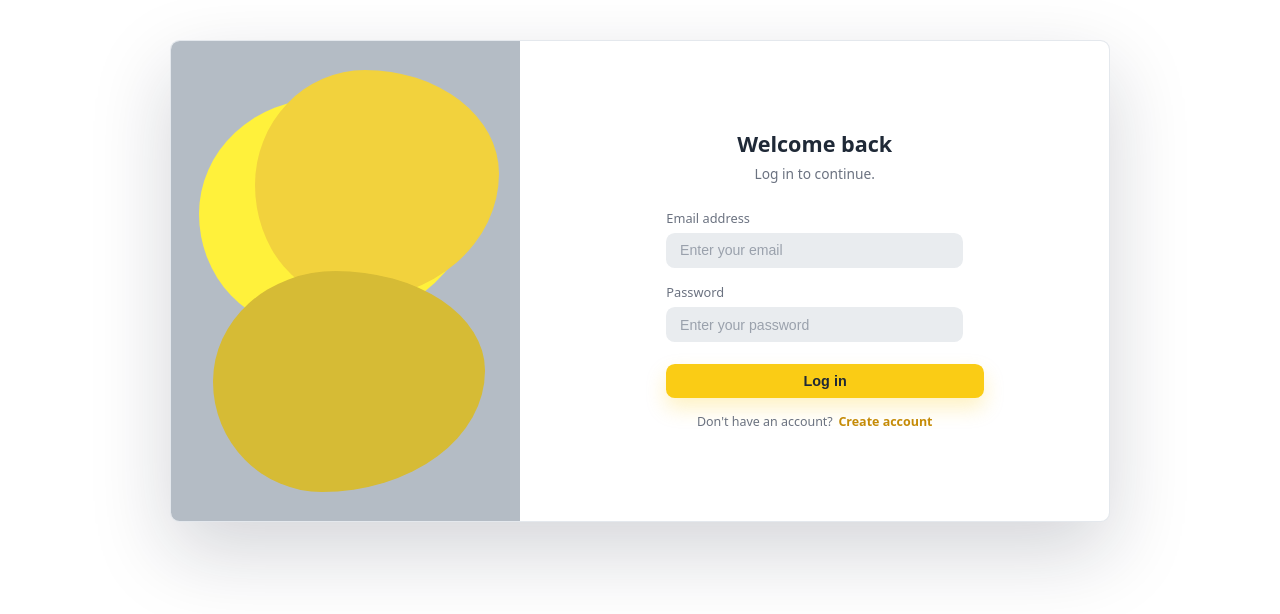
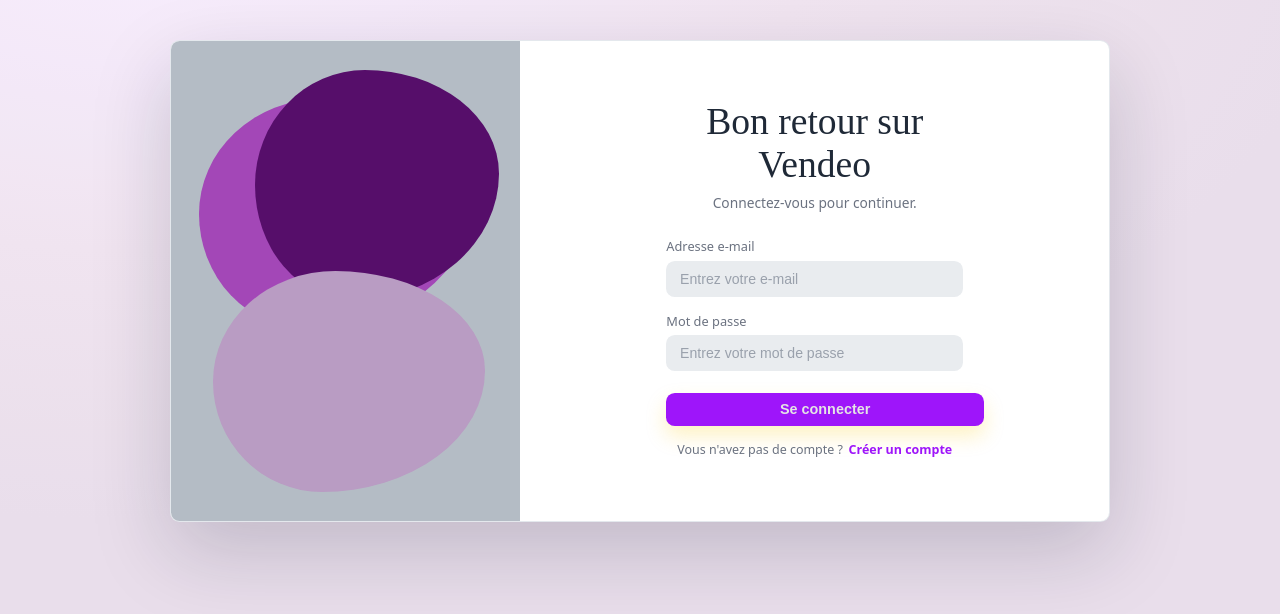
Before and after one commit to rAnjeel/m1p13mean-Angelo-Anjatia-frontend, an Angular app in the folder vendo/: page /login in a window 1280 px wide. Shown: the top 614 px of the page. Built offline with nearby package versions, Linux system fonts and the light colour scheme.

Commit message:
Fix UI
- Translate French the UI
- Upscale design UI/UX

```diff
--- a/vendo/src/app/auth/login/login.component.css
+++ b/vendo/src/app/auth/login/login.component.css
@@ -1,7 +1,7 @@
 :host {
   display: block;
   min-height: 100vh;
-  background: #ffffff;
+  background: #9e15fa12;
   padding: 2.5rem 1.5rem;
   box-sizing: border-box;
   font-family: "Poppins", system-ui, -apple-system, BlinkMacSystemFont, "Segoe UI", sans-serif;
@@ -45,7 +45,7 @@
   height: 48%;
   top: 12%;
   left: 8%;
-  background: #fff13b;
+  background: #a347b7;
 }
 
 .blob-two {
@@ -53,7 +53,7 @@
   height: 48%;
   top: 6%;
   right: 6%;
-  background: #f2d23d;
+  background: #560e6a;
 }
 
 .blob-three {
@@ -61,7 +61,7 @@
   height: 46%;
   bottom: 6%;
   left: 12%;
-  background: #d6bb35;
+  background: #b99cc3;
 }
 
 .auth-form {
@@ -79,10 +79,11 @@
 }
 
 .auth-card-header h1 {
-  font-size: 1.35rem;
+  font-size: 2.35rem;
   margin: 0 0 0.4rem;
-  font-weight: 600;
+  font-weight: 200;
   color: #1f2937;
+  font-family: "Playfair Display", serif;
 }
 
 .auth-card-header p {
@@ -136,7 +137,7 @@
 
 input:focus,
 select:focus {
-  border-color: #facc15;
+  border-color: #770497;
   box-shadow: 0 0 0 2px rgba(250, 204, 21, 0.35);
   background: #f1f3f5;
 }
@@ -160,8 +161,8 @@
   font-size: 0.9rem;
   font-weight: 600;
   cursor: pointer;
-  color: #1f2937;
-  background: #facc15;
+  color: #e4e4e4;
+  background: #9e15fa;
   box-shadow: 0 10px 20px rgba(250, 204, 21, 0.25);
   display: inline-flex;
   align-items: center;
@@ -262,7 +263,7 @@
 }
 
 .link {
-  color: #c58b07;
+  color: #9e15fa;
   text-decoration: none;
   font-weight: 600;
 }
--- a/vendo/src/app/auth/login/login.component.html
+++ b/vendo/src/app/auth/login/login.component.html
@@ -8,53 +8,37 @@
 
     <div class="auth-form">
       <div class="auth-card-header">
-        <h1>Welcome back</h1>
-        <p>Log in to continue.</p>
+        <h1>Bon retour sur Vendeo</h1>
+        <p>Connectez-vous pour continuer.</p>
       </div>
 
       <form [formGroup]="form" (ngSubmit)="submit()" novalidate>
         <div class="form-field">
-          <label for="email">Email address</label>
-          <input
-            id="email"
-            type="email"
-            formControlName="email"
-            placeholder="Enter your email"
-          />
+          <label for="email">Adresse e-mail</label>
+          <input id="email" type="email" formControlName="email" placeholder="Entrez votre e-mail" />
           <div class="field-error" *ngIf="hasError('email')">
-            <span *ngIf="hasError('email', 'required')">Email is required.</span>
-            <span *ngIf="hasError('email', 'email')">Please enter a valid email address.</span>
+            <span *ngIf="hasError('email', 'required')">L'e-mail est obligatoire.</span>
+            <span *ngIf="hasError('email', 'email')">Veuillez saisir une adresse e-mail valide.</span>
           </div>
         </div>
 
         <div class="form-field">
-          <label for="password">Password</label>
-          <input
-            id="password"
-            type="password"
-            formControlName="password"
-            placeholder="Enter your password"
-          />
+          <label for="password">Mot de passe</label>
+          <input id="password" type="password" formControlName="password" placeholder="Entrez votre mot de passe" />
           <div class="field-error" *ngIf="hasError('password')">
-            <span *ngIf="hasError('password', 'required')">Password is required.</span>
-            <span *ngIf="hasError('password', 'minlength')">
-              Password must be at least 8 characters.
-            </span>
+            <span *ngIf="hasError('password', 'required')">Le mot de passe est obligatoire.</span>
+            <span *ngIf="hasError('password', 'minlength')">Le mot de passe doit contenir au moins 8 caractères.</span>
           </div>
         </div>
 
-        <button
-          class="primary-button"
-          type="submit"
-          [disabled]="loading()"
-        >
-          <span *ngIf="!loading()">Log in</span>
-          <span *ngIf="loading()">Logging in...</span>
+        <button class="primary-button" type="submit" [disabled]="loading()">
+          <span *ngIf="!loading()">Se connecter</span>
+          <span *ngIf="loading()">Connexion en cours...</span>
         </button>
 
         <div class="link-row">
-          <span>Don&apos;t have an account?</span>
-          <a class="link" routerLink="/register">Create account</a>
+          <span>Vous n'avez pas de compte ?</span>
+          <a class="link" routerLink="/register">Créer un compte</a>
         </div>
 
         <div class="server-messages" *ngIf="serverErrors().length || successMessage()">
--- a/vendo/src/app/auth/login/login.component.ts
+++ b/vendo/src/app/auth/login/login.component.ts
@@ -42,7 +42,7 @@
           this.authService.setSession(token, response.user);
         }
 
-        this.successMessage.set(response?.message || 'Logged in successfully.');
+        this.successMessage.set(response?.message || 'Connexion réussie.');
         this.loading.set(false);
         const role = String((response as any)?.user?.role || '').toLowerCase();
         const targetRoute =
@@ -82,22 +82,22 @@
 
     switch (error?.status) {
       case 400:
-        apiErrors.push('Please provide both email and password.');
+        apiErrors.push('Veuillez saisir l\'e-mail et le mot de passe.');
         break;
       case 401:
-        apiErrors.push('Invalid email or password.');
+        apiErrors.push('E-mail ou mot de passe invalide.');
         break;
       case 403:
-        apiErrors.push('This account is disabled.');
+        apiErrors.push('Ce compte est désactivé.');
         break;
       case 404:
-        apiErrors.push('No account found with this email. Please register first.');
+        apiErrors.push('Aucun compte trouvé avec cet e-mail. Veuillez vous inscrire.');
         break;
       case 0:
-        apiErrors.push('Unable to reach the server. Please check your connection.');
+        apiErrors.push('Impossible de joindre le serveur. Vérifiez votre connexion.');
         break;
       default:
-        apiErrors.push('An unexpected error occurred. Please try again.');
+        apiErrors.push('Une erreur inattendue est survenue. Veuillez réessayer.');
         break;
     }
 
--- a/vendo/src/app/auth/register/register.component.css
+++ b/vendo/src/app/auth/register/register.component.css
@@ -1,7 +1,7 @@
 :host {
   display: block;
   min-height: 100vh;
-  background: #ffffff;
+  background: #9e15fa12;
   padding: 2.5rem 1.5rem;
   box-sizing: border-box;
   font-family: "Poppins", system-ui, -apple-system, BlinkMacSystemFont, "Segoe UI", sans-serif;
@@ -45,7 +45,7 @@
   height: 48%;
   top: 12%;
   left: 8%;
-  background: #fff13b;
+  background: #a347b7;
 }
 
 .blob-two {
@@ -53,7 +53,7 @@
   height: 48%;
   top: 6%;
   right: 6%;
-  background: #f2d23d;
+  background: #560e6a;
 }
 
 .blob-three {
@@ -61,7 +61,7 @@
   height: 46%;
   bottom: 6%;
   left: 12%;
-  background: #d6bb35;
+  background: #b99cc3;
 }
 
 .auth-form {
@@ -79,10 +79,11 @@
 }
 
 .auth-card-header h1 {
-  font-size: 1.35rem;
+  font-size: 2.35rem;
   margin: 0 0 0.4rem;
-  font-weight: 600;
+  font-weight: 20;
   color: #1f2937;
+  font-family: "Playfair Display", serif;
 }
 
 .auth-card-header p {
@@ -136,7 +137,7 @@
 
 input:focus,
 select:focus {
-  border-color: #facc15;
+  border-color: #770497;
   box-shadow: 0 0 0 2px rgba(250, 204, 21, 0.35);
   background: #f1f3f5;
 }
@@ -160,8 +161,8 @@
   font-size: 0.9rem;
   font-weight: 600;
   cursor: pointer;
-  color: #1f2937;
-  background: #facc15;
+  color: #e4e4e4;
+  background: #9e15fa;
   box-shadow: 0 10px 20px rgba(250, 204, 21, 0.25);
   display: inline-flex;
   align-items: center;
@@ -192,13 +193,12 @@
   display: flex;
   align-items: center;
   gap: 0.8rem;
-  margin: 1.1rem 0 0.6rem;
-  width: 107%;
+  margin: 0.8rem 0 0.3rem;
 }
 
 .divider-row span {
   flex: 1;
-  height: 3px;
+  height: 1px;
   background: #e5e7eb;
 }
 
@@ -228,7 +228,6 @@
   font-size: 0.78rem;
   color: #374151;
   cursor: pointer;
-  width: 107%;
   transition: background 0.15s ease, box-shadow 0.15s ease, transform 0.15s ease, border-color 0.15s ease;
 }
 
@@ -264,7 +263,7 @@
 }
 
 .link {
-  color: #c58b07;
+  color: #9e15fa;
   text-decoration: none;
   font-weight: 600;
 }
--- a/vendo/src/app/auth/register/register.component.html
+++ b/vendo/src/app/auth/register/register.component.html
@@ -8,54 +8,37 @@
 
     <div class="auth-form">
       <div class="auth-card-header">
-        <h1>Create your Free Account</h1>
-        <p>Join Vendo in a few steps.</p>
+        <h1>Créer votre compte Vendeo</h1>
+        <p>Inscrivez-vous en quelques étapes.</p>
       </div>
 
       <form [formGroup]="form" (ngSubmit)="submit()" novalidate>
         <div class="form-field">
-          <label for="fullName">Full name</label>
-          <input
-            id="fullName"
-            type="text"
-            formControlName="fullName"
-            placeholder="John"
-          />
+          <label for="fullName">Nom complet</label>
+          <input id="fullName" type="text" formControlName="fullName" placeholder="Jean Rakoto" />
           <div class="field-error" *ngIf="hasError('fullName')">
-            <span *ngIf="hasError('fullName', 'required')">Full name is required.</span>
-            <span *ngIf="hasError('fullName', 'minlength')">
-              Full name must be at least 2 characters.
-            </span>
+            <span *ngIf="hasError('fullName', 'required')">Le nom complet est obligatoire.</span>
+            <span *ngIf="hasError('fullName', 'minlength')">Le nom complet doit contenir au moins 2 caractères.</span>
           </div>
         </div>
 
         <div class="form-field">
-          <label for="email">Email address</label>
-          <input
-            id="email"
-            type="email"
-            formControlName="email"
-            placeholder="Enter your email"
-          />
+          <label for="email">Adresse e-mail</label>
+          <input id="email" type="email" formControlName="email" placeholder="Entrez votre e-mail" />
           <div class="field-error" *ngIf="hasError('email')">
-            <span *ngIf="hasError('email', 'required')">Email is required.</span>
-            <span *ngIf="hasError('email', 'email')">Please enter a valid email address.</span>
+            <span *ngIf="hasError('email', 'required')">L'e-mail est obligatoire.</span>
+            <span *ngIf="hasError('email', 'email')">Veuillez saisir une adresse e-mail valide.</span>
           </div>
         </div>
 
         <div class="form-field">
-          <label for="phone">Phone (optional)</label>
-          <input
-            id="phone"
-            type="tel"
-            formControlName="phone"
-            placeholder="+261 34 12 345 67"
-          />
+          <label for="phone">Téléphone (optionnel)</label>
+          <input id="phone" type="tel" formControlName="phone" placeholder="+261 34 12 345 67" />
         </div>
 
         <div class="grid two-columns">
           <div class="form-field">
-            <label for="role">Account type</label>
+            <label for="role">Type de compte</label>
             <select id="role" formControlName="role">
               <option *ngFor="let option of roleOptions" [value]="option.value">
                 {{ option.label }}
@@ -64,46 +47,35 @@
           </div>
 
           <div class="form-field">
-            <label for="password">Password</label>
-            <input
-              id="password"
-              type="password"
-              formControlName="password"
-              placeholder="Enter your password"
-            />
+            <label for="password">Mot de passe</label>
+            <input id="password" type="password" formControlName="password" placeholder="Créez un mot de passe" />
             <div class="field-error" *ngIf="hasError('password')">
-              <span *ngIf="hasError('password', 'required')">Password is required.</span>
-              <span *ngIf="hasError('password', 'minlength')">
-                Password must be at least 8 characters.
-              </span>
+              <span *ngIf="hasError('password', 'required')">Le mot de passe est obligatoire.</span>
+              <span *ngIf="hasError('password', 'minlength')">Le mot de passe doit contenir au moins 8 caractères.</span>
             </div>
           </div>
         </div>
 
-        <button
-          class="primary-button"
-          type="submit"
-          [disabled]="loading()"
-        >
-          <span *ngIf="!loading()">Create account</span>
-          <span *ngIf="loading()">Creating account...</span>
+        <button class="primary-button" type="submit" [disabled]="loading()">
+          <span *ngIf="!loading()">Créer un compte</span>
+          <span *ngIf="loading()">Création du compte...</span>
         </button>
 
         <div class="divider-row">
           <span></span>
-          <p>or</p>
+          <p>ou</p>
           <span></span>
         </div>
 
         <div class="social-row">
           <button type="button" class="social-button" routerLink="/login">
-            <span class="social-label">Log in</span>
+            <span class="social-label">Se connecter</span>
           </button>
         </div>
 
         <div class="link-row">
-          <span>Already have an account?</span>
-          <a class="link" routerLink="/login">Log in</a>
+          <span>Vous avez déjà un compte ?</span>
+          <a class="link" routerLink="/login">Se connecter</a>
         </div>
 
         <div class="server-messages" *ngIf="serverErrors().length || successMessage()">
```
Also changed, not shown: vendo/src/app/auth/register/register.component.ts (+7 -7 lines).
